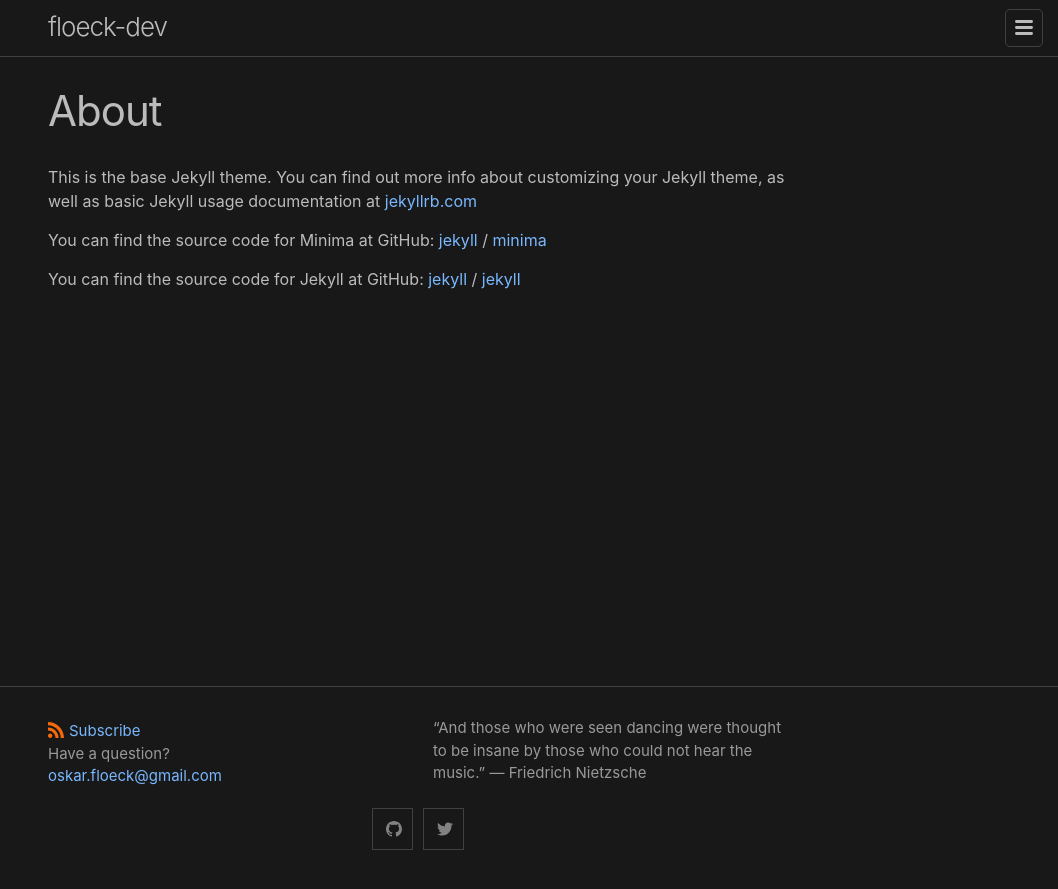
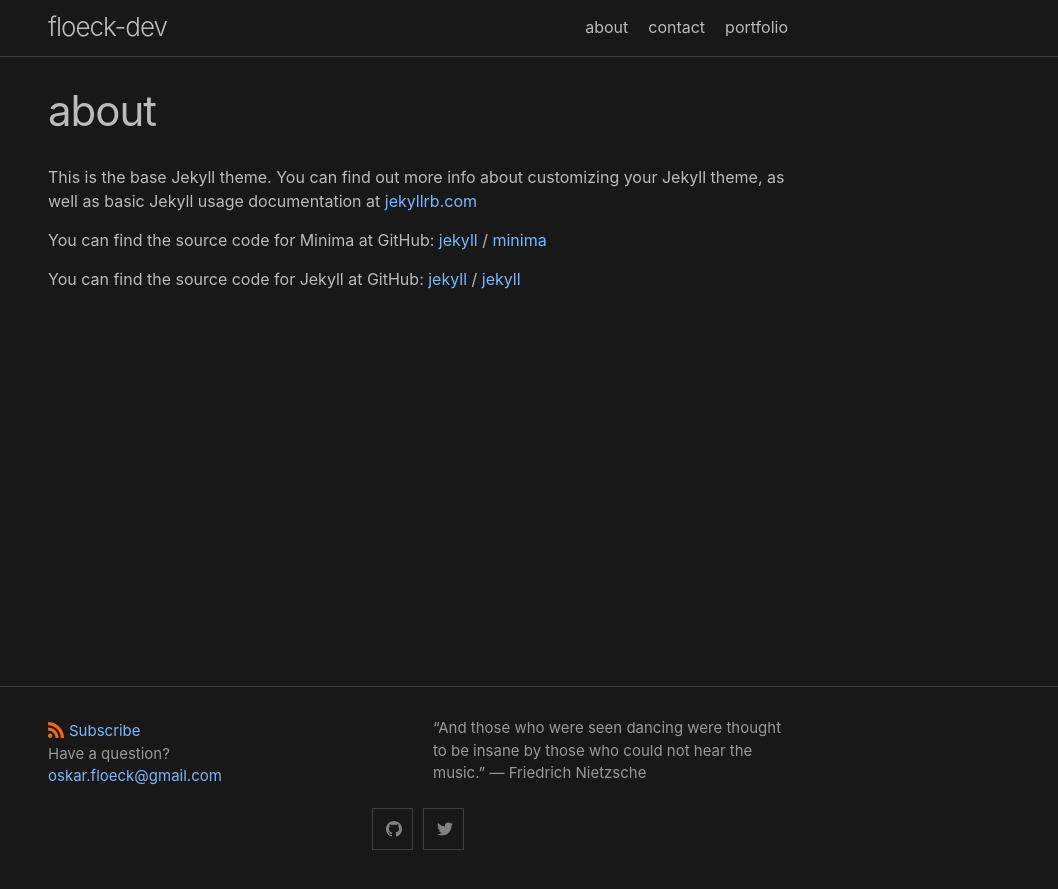
Before and after one commit to floeck/floeck.github.io, a Jekyll site: the page built from about.md, in a window 1280 px wide. Shown: the top 889 px of the page, without its empty margins (222-1280 px from the left). Built offline with Jekyll 4.4.1, drawn with Linux system fonts in a browser that asks for light colours.

Commit message:
Adding new pages & functionality.

```diff
--- a/_sass/minima/_layout.scss
+++ b/_sass/minima/_layout.scss
@@ -83,6 +83,34 @@
       margin-right: 0;
     }
     margin-left: 20px;
+  }
+  @media screen and (min-width: $on-medium) {
+    position: static;
+    float: right;
+    border: none;
+    background-color: inherit;
+
+    label[for="nav-trigger"] {
+      display: none;
+    }
+
+    .menu-icon {
+      display: none;
+    }
+
+    input ~ .trigger {
+      display: block;
+    }
+
+    .page-link {
+      display: inline;
+      padding: 0;
+
+      &:not(:last-child) {
+        margin-right: 20px;
+      }
+      margin-left: auto;
+    }
   }
 }
 
--- a/about.md
+++ b/about.md
@@ -1,6 +1,6 @@
 ---
 layout: page
-title: About
+title: about
 permalink: /about/
 ---
 
```
Also changed, not shown: _posts/2016-05-20-welcome-to-jekyll.md (+2 -0 lines), contact.md (added, +11 -0 lines), portfolio.md (added, +7 -0 lines).
